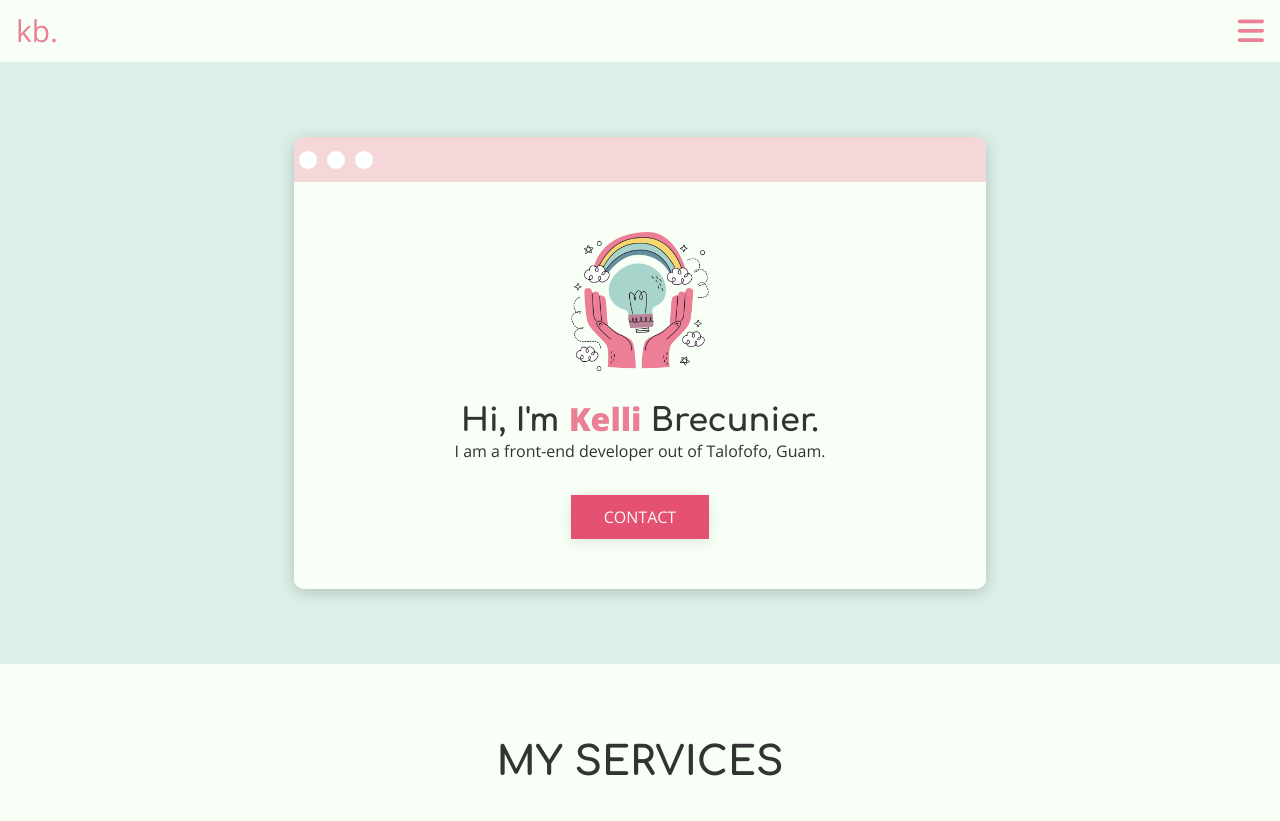
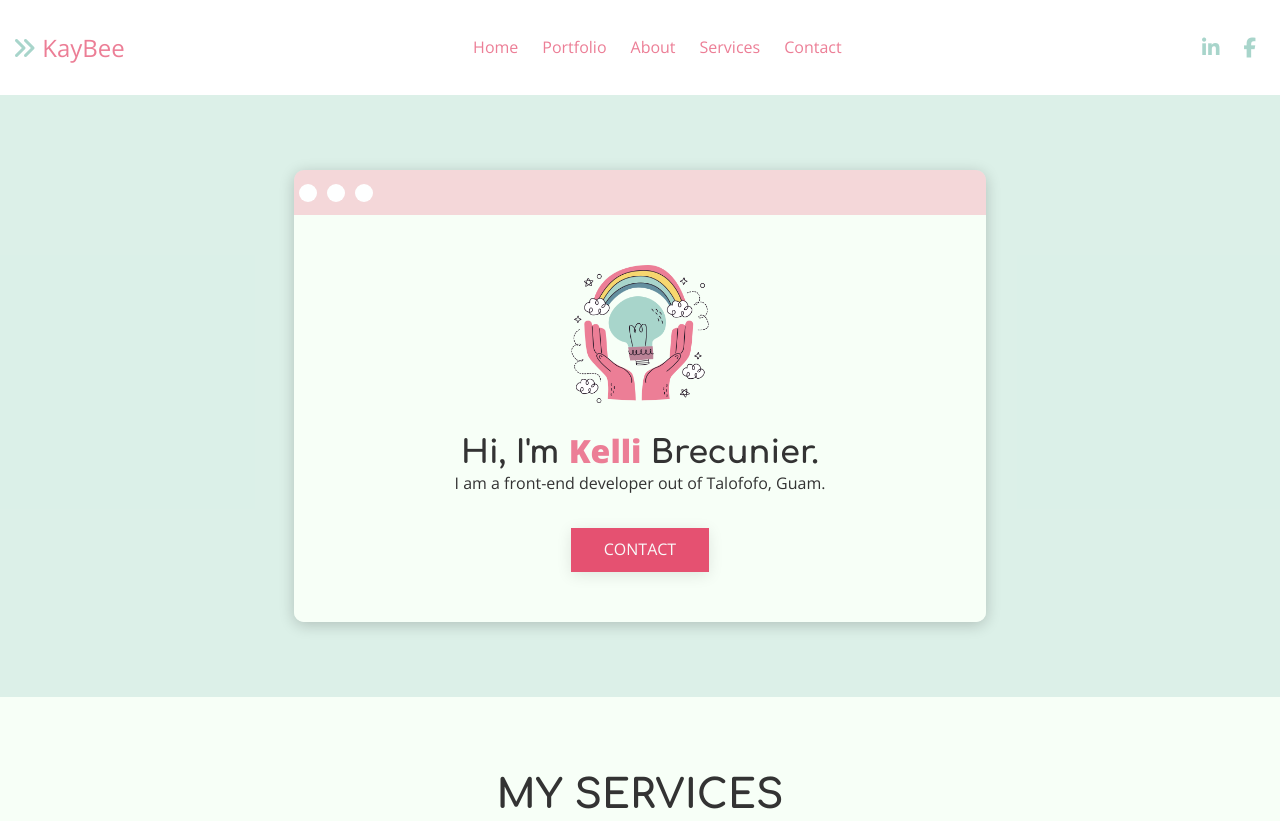
Before and after one commit to KelliBre/kaybee-portfolio, a website built with Parcel: page index.html in a window 1280 px wide. Shown: the top 821 px of the page. Built offline with nearby package versions, Linux system fonts and the light colour scheme.

Commit message:
updated nav bar styling

```diff
--- a/css/main.css
+++ b/css/main.css
@@ -107,6 +107,11 @@ body{
   margin: 6.25em 0 6.25em 0;
 }
 
+a {
+  text-decoration: none;
+  color: #ec7e96;
+}
+
 figure{
   margin: 0;
 }
@@ -172,41 +177,78 @@ a.button:hover{
   color: #E55171;
 }
 
-
-
-/*=====NAVBAR Styles=====*/
-/* Style the navigation menu */
-
-.topnav {
-  overflow: hidden;
-  background-color: #f7fff7;
-  position: relative;
+.navbar {
+  display: flex;
+  padding: 8px 12px;
+  background: #fff;
+  flex-direction: column;
+  padding: 8px 24px;
 }
 
-/* Hide the links inside the navigation menu (except for logo/home) */
-.topnav #myLinks {
-  display: none;
-  text-align: center;
+/* Logo with text */
+.navbar__logo {
+  font-size: 24px;
+  color: RGBA(168,213,203);
 }
 
-/* Style navigation menu links */
-.topnav a {
-  color:#ec7e96;
-  padding: 14px 16px;
-  text-decoration: none;
-  font-size: 1.87em;
-  display: block;
-
+.navbar__logo i {
+  color:RGBA(168,213,203);
 }
 
-/* Style the hamburger menu */
-.topnav a.icon {
-  background:#f7fff7;
+/* Menu */
+.navbar__menu {
+  display: none;
+  flex-direction: column;
+  text-align: center;
+  width: 100%;
+  padding-left: 0;
+  list-style: none;
+}
+
+.navbar__menu li {
+  padding: 8px 12px;
+}
+
+.navbar__menu a {
+  /* Fill in an entire line so that user can click on any space */
+  display: block;
+}
+
+.navbar__menu li:hover {
+  background-color: RGBA(168,213,203);
+  color:#fff;
+  border-radius: 4px;
+}
+
+.navbar__icons {
+  list-style: none;
+  color:RGB(168,213,203);
+  display: none;
+  justify-content: center;
+  padding-left: 0;
+  font-size: 1.25em;
+}
+
+/* Icons */
+.navbar__icons li {
+  padding: 8px 12px;
+}
+
+/* Toggle button */
+.navbar__toggleBtn {
   display: block;
   position: absolute;
-  right: 0;
-  top: 0;
+  right: 32px;
+  font-size: 24px;
+  color: var(--accent-color);
 }
+
+  /* When toggle button is clicked - active state */
+  .navbar__menu.active,
+  .navbar__icons.active {
+    display: flex;
+  }
+
 
 /*HERO AREA WINDOW FEATURE*/
 
@@ -440,8 +482,6 @@ a.button:hover{
   padding-top:.15em;
 }
 
-
-
 /*FOOTER SECTION*/
 footer{
   display: flex;
@@ -450,25 +490,55 @@ footer{
   background: linear-gradient(90deg, rgba(236,126,150,0.49763655462184875) 15%, rgba(247,215,111,0.5032387955182073) 50%, rgba(168,213,203,0.5) 87%);
 }
 
-/*PORTFOLIO PAGE*/
+
+/*************PAGE 2:PORTFOLIO PAGE**************/
+ #portfolio-page {
+  background:RGBA(168,213,203,0.35);
+}
 .grid-parent {
   display: grid;
-  grid-template-columns: repeat(4, 1fr);
+  grid-template-columns: 1fr 3fr 3fr 1fr;
   grid-template-rows: repeat(4, 1fr);
   grid-column-gap: 0px;
   grid-row-gap: 0px;
+  margin:50px 0;
+  }
+
+  .child{
+    display: flex;
+    justify-content: center;
+    align-items: center;
+  }
+
+  .child img{
+    width: 100%;
+    border-radius: 5px;
   }
   .div1 {
     grid-area: 1 / 2 / 2 / 4;
   }
+
   .div2 {
     grid-area: 2 / 2 / 3 / 4;
+    flex-flow: column nowrap;
+    text-align: center;
+    margin-bottom: 50px;
+
+
   }
+
   .div3 {
     grid-area: 3 / 2 / 4 / 4;
   }
   .div4 {
     grid-area: 4 / 2 / 5 / 4;
+    flex-flow: column nowrap;
+    text-align: center;
+    margin-bottom: 50px;
+  }
+  #portfolio h3{
+    font-size: 1.5625em;
+    margin:10px;
   }
   /* for desktop and tablet
   .div1 {
@@ -572,7 +642,64 @@ footer{
    ========================================================================== */
    @media only screen and (min-width: 768px){
     /*Tablet styles here*/
+  /* Nav container */
 
+  .navbar {
+    justify-content: space-between;
+    align-items: center;
+    padding: 8px 12px;
+    background: #fff;
+    flex-flow: row nowrap;
+  }
+
+  /* Logo with text */
+  .navbar__logo {
+    font-size: 24px;
+    color: RGBA(168,213,203);
+  }
+
+  .navbar__logo i {
+    color:RGBA(168,213,203);
+  }
+
+  /* Menu */
+  .navbar__menu {
+    display: flex;
+    justify-content: center;
+    padding-left: 0;
+    list-style: none;
+    flex-direction: row;
+    width: 30%;
+  }
+
+  .navbar__menu li {
+    padding: 8px 12px;
+
+  }
+
+
+
+  .navbar__icons {
+    list-style: none;
+    color:RGB(168,213,203);
+    display: flex;
+    padding-left: 0;
+    font-size: 1.25em;
+  }
+
+  /* Icons */
+  .navbar__icons li {
+    padding: 8px 12px;
+  }
+
+  /* Toggle button */
+  .navbar__toggleBtn {
+    display: none;
+    position: absolute;
+    right: 32px;
+    font-size: 24px;
+    color: var(--accent-color);
+  }
    .content-wrapper{
      margin:4.6875em 0;
    }
@@ -708,8 +835,27 @@ footer{
       width: 50%;
     }
 
+  /*PORTFOLIOS page*/
+    .grid-parent{
+      margin: 100px 100px;
 
+    }
 
+    .div1 {
+      grid-area: 1 / 1 / 3 / 3;
+    }
+    .div2 {
+      grid-area: 1 / 3 / 3 / 5;
+      margin-bottom: 0;
+    }
+    .div3 {
+
+      grid-area: 3 / 3 / 5 / 5;
+    }
+    .div4 {
+      grid-area: 3 / 1 / 5 / 3;
+
+    }
   }
 
   @media only screen and (min-width: 1200px){
--- a/index.html
+++ b/index.html
@@ -30,18 +30,32 @@
   <meta name="theme-color" content="#fafafa">
 </head>
 <body>
-<header class="topnav">
-  <a href="index.html" class="active">kb.</a>
-  <nav id="myLinks">
-    <a href="#about">About</a>
-    <a href="#project">My Work</a>
-    <a href="#contact">Contact</a>
+  <!-- Nav container -->
+  <nav class="navbar">
+    <!-- Logo with text -->
+    <div class="navbar__logo">
+      <i class="fas fa-angle-double-right"></i>
+      <a href="">KayBee</a>
+    </div>
+    <!-- Menu -->
+    <ul class="navbar__menu">
+      <li><a href="">Home</a></li>
+      <li><a href="">Portfolio</a></li>
+      <li><a href="">About</a></li>
+      <li><a href="">Services</a></li>
+      <li><a href="">Contact</a></li>
+    </ul>
+    <!-- Icons -->
+    <ul class="navbar__icons">
+      <li><i class="fab fa-linkedin-in"></i></li>
+      <li><i class="fab fa-facebook-f"></i></li>
+    </ul>
+    <!-- Toggle button -->
+    <a href="#" class="navbar__toggleBtn">
+      <i class="fas fa-bars"></i>
+    </a>
   </nav>
-  <a href="javascript:void(0);" class="icon" onclick="myFunction()">
-    <i class="fa fa-bars"></i>
-  </a>
-</header><!--End Header Area-->
-<main>
+  <main>
   <section class= "window-area">
     <div class ="content-wrapper">
       <div class="window">
--- a/js/main.js
+++ b/js/main.js
@@ -1,9 +1,9 @@
 /* Toggle between showing and hiding the navigation menu links when the user clicks on the hamburger menu / bar icon */
-function myFunction() {
-    var x = document.getElementById("myLinks");
-    if (x.style.display === "block") {
-      x.style.display = "none";
-    } else {
-      x.style.display = "block";
-    }
-  }
+const toggleBtn = document.querySelector('.navbar__toggleBtn');
+const menu = document.querySelector('.navbar__menu');
+const icons = document.querySelector('.navbar__icons');
+
+toggleBtn.addEventListener('click', () => {
+  menu.classList.toggle('active');
+  icons.classList.toggle('active');
+});
```
Also changed, not shown: portfolio/index.html (+14 -29 lines).
